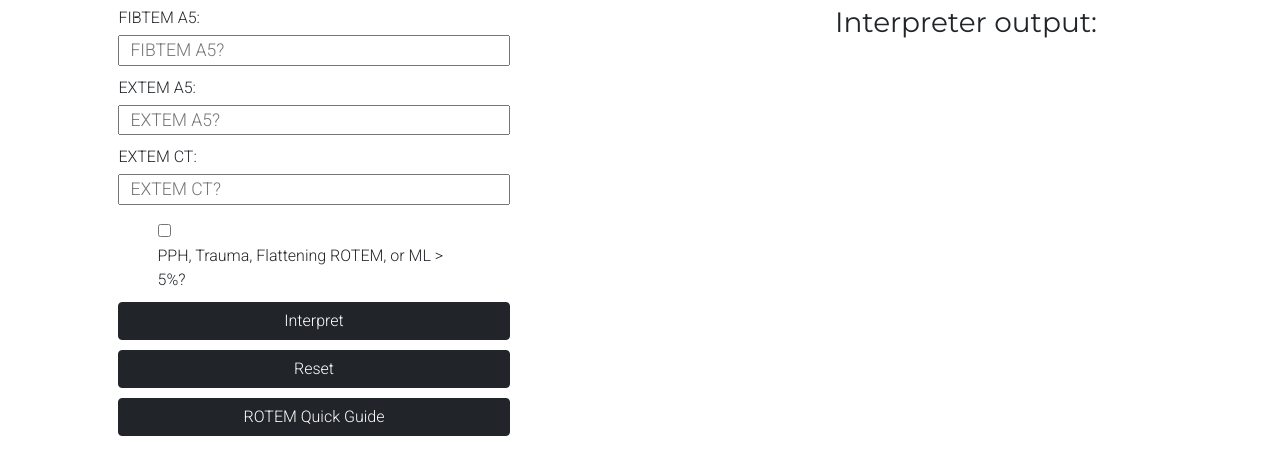
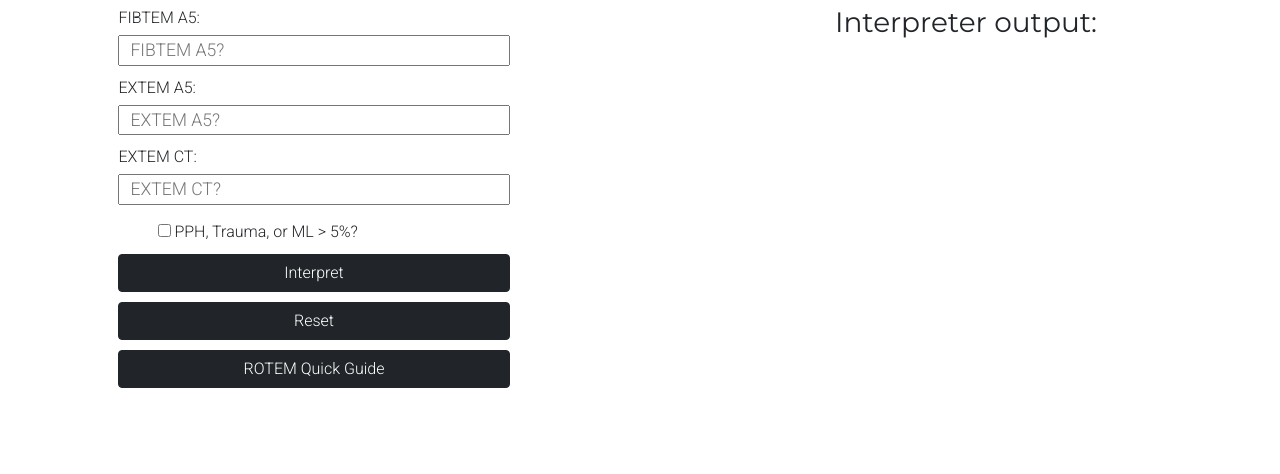
Before and after one commit to raphaelmhpyo/rptools, a plain HTML site: page rotem.html in a window 1280 px wide. Shown: the part 132-606 px from the top of the page. Drawn offline with nearby package versions, Linux system fonts and the light colour scheme.

Commit message:
Update rotem.html

```diff
--- a/rotem.html
+++ b/rotem.html
@@ -86,7 +86,7 @@
             <input class="mediumFont inputItem inputBox" type="number" name="extemCT" min="0" required placeholder="EXTEM CT?" id="extemCTEntered">
             <div class="inputItem">
               <input type="checkbox" name="txa" id="txa">
-              <label for="txa">PPH, Trauma, Flattening ROTEM, or ML > 5%?</label>
+              <label for="txa">PPH, Trauma, or ML > 5%?</label>
             </div>
           </div>
           <div class="container-fluid">
```
